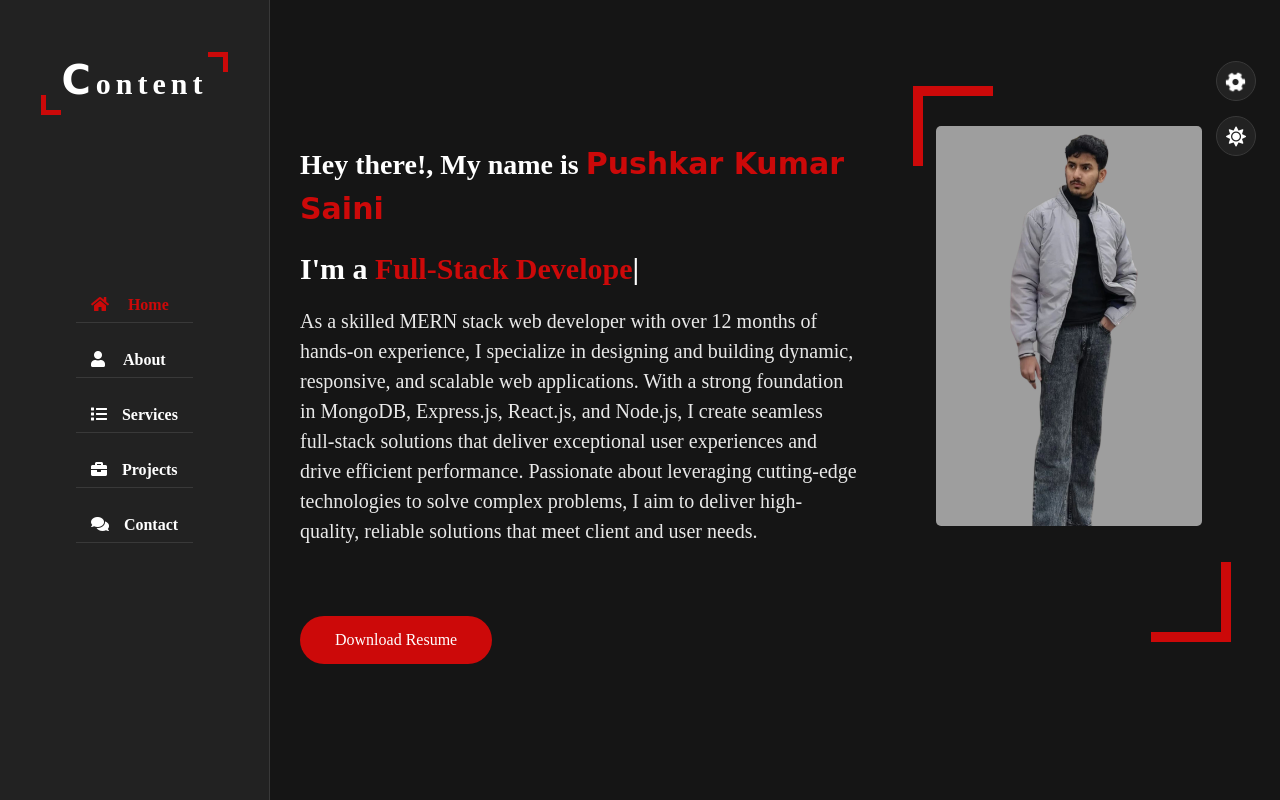
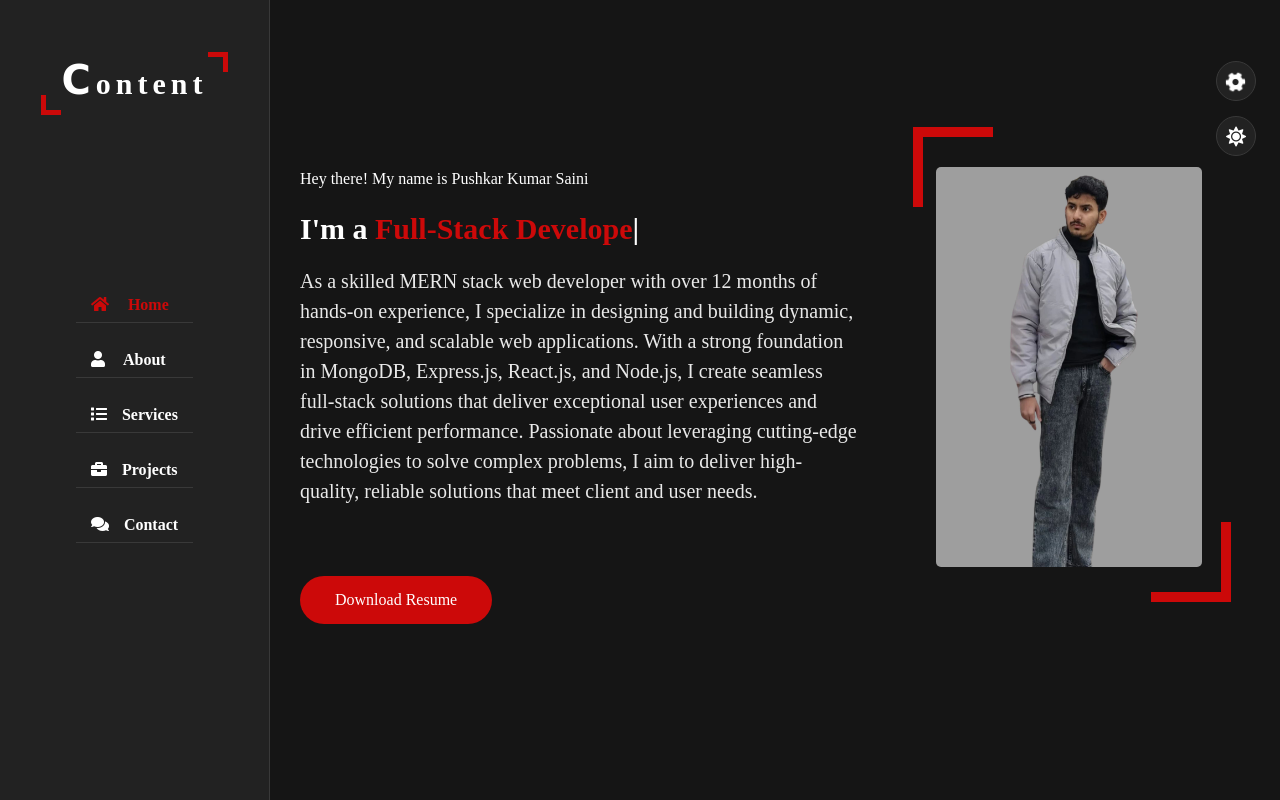
Before and after one commit to pushkarkumarsaini2006/Portfolio, a plain HTML site: page index.html in a window 1280 px wide. Drawn offline with nearby package versions, Linux system fonts and the light colour scheme; a web font is replaced by a local one.

Commit message:
fifth commit

```diff
--- a/index.html
+++ b/index.html
@@ -83,7 +83,7 @@
         <div class="container">
           <div class="row">
             <div class="home-info padd-15">
-              <h3 class="hello">Hey there!, My name is <span class="name">Pushkar Kumar Saini</span></h3>
+Hey there! My name is <span class="name">Pushkar Kumar Saini</span>
               <h3 class="my-profession">I'm a <span class="typing"></span></h3>
               <p>
                 As a skilled MERN stack web developer with over 12 months of hands-on experience, I specialize in
@@ -204,7 +204,7 @@
                               <i class="fa fa-calendar"></i> 2023 - 2027
                             </h3>
                             <h4 class="timeline-title">Bachelor's in Computer Science Engineering</h4>
-                            <p class="timeline-text">Pursuing Bachelor's of Enginerring in Computer Science Engineering
+Pursuing Bachelor's of Engineering in Computer Science Engineering
                               from Chandigarh University. Gainined a deep understanding of computer science
                               principles and developing skills in programming, software development, and problem-solving
                               techniques.</p>
@@ -307,7 +307,7 @@
                   <i class="fa fa-laptop"></i>
                 </div>
                 <h4>Web Development</h4>
-                <p>Custom Website Development, Front-End Develeopment, Back-End Development, Full-Stack Web
+Front-End Development
                   Applications.</p>
               </div>
             </div>
@@ -352,7 +352,7 @@
                   <i class="fa fa-lock"></i>
                 </div>
                 <h4>Security & Optimization</h4>
-                <p>Website Security, Performance Optimization, Databse Security & Backup Solutions.</p>
+Database Security & Backup Solutions
               </div>
             </div>
             <!-- ===== Service item End ====== -->
@@ -440,7 +440,7 @@
             </div>
           </div>
           <h3 class="contact-title padd-15">Have Any Questions ?</h3>
-          <h4 class="contact-sub-title padd-15">I'M AT YOUR SERVICES</h4>
+I'M AT YOUR SERVICE
           <div class="row">
             <!-- ===== Contact info item start ====== -->
             <div class="contact-info-item padd-15">
```
